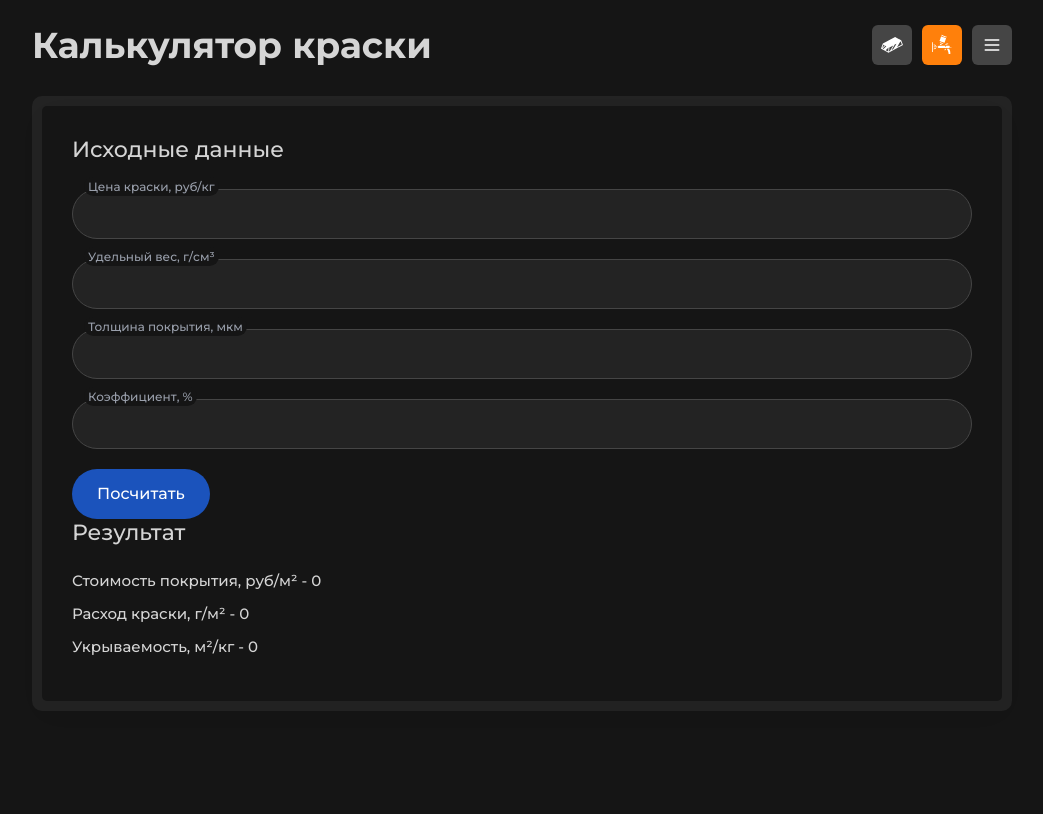
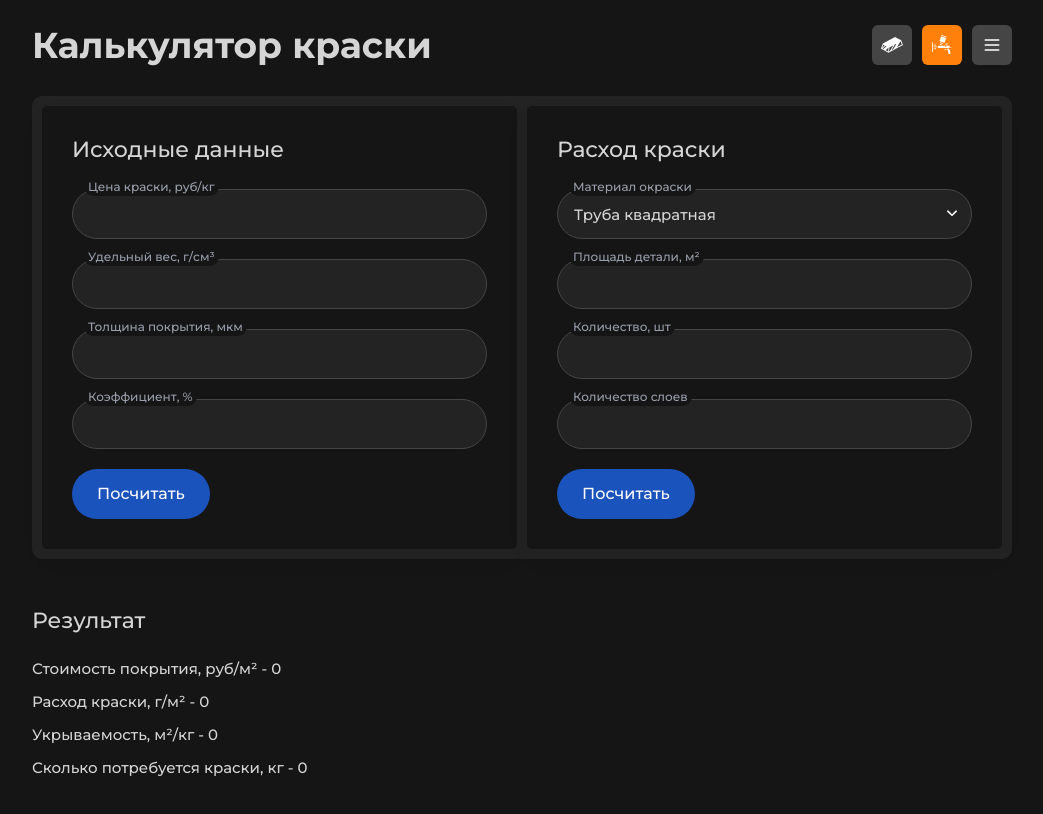
Before and after one commit to STUDIOUMS/Calc-Met, a React (Vite) app: page /paint in a window 1280 px wide. Shown: the top 814 px of the page, without its empty margins (118-1161 px from the left). Built offline with nearby package versions, Linux system fonts and the light colour scheme.

Commit message:
commit 3.4

```diff
--- a/src/global.scss
+++ b/src/global.scss
@@ -63,11 +63,14 @@ body {
 
 .grid {
   display: grid;
-  grid-column-gap: 10px;
-  grid-row-gap: 10px;
+  grid-column-gap: var(--gap);
+  grid-row-gap: var(--gap);
   &-2 { grid-template-columns: repeat(2, 1fr); }
   &-5 { grid-template-columns: repeat(5, 1fr); }
   &-6 { grid-template-columns: repeat(6, 1fr); }
+  &.gap {
+    grid-column-gap: 40px;
+  }
 }
 
 .app {
@@ -109,9 +112,6 @@ body {
     border-radius: 5px;
     padding: 30px;
     &.mb { margin-bottom: 10px; }
-    &:nth-child(1) { grid-area: 1 / 1 / 2 / 2; }
-    &:nth-child(2) { grid-area: 1 / 2 / 2 / 3; }
-    &:nth-child(3) { grid-area: 2 / 1 / 3 / 3; }
     &-footer {
       align-items: center;
       display: flex;
@@ -126,9 +126,24 @@ body {
       padding: 36px 20px 36px 10px;
     }
   }
+  &-metal .appbox {
+    &:nth-child(1) { grid-area: 1 / 1 / 2 / 2; }
+    &:nth-child(2) { grid-area: 1 / 2 / 2 / 3; }
+    &:nth-child(3) { grid-area: 2 / 1 / 3 / 3; }
+  }
 }
 
-// Shapes Icons
+/* app-paint */
+.app-paint {
+  grid-template-columns: repeat(2, 1fr);
+  grid-template-rows: repeat(2, 1fr);
+  .appbox:nth-child(1) { grid-area: 1 / 1 / 2 / 2; }
+  .appbox:nth-child(2) { grid-area: 1 / 2 / 2 / 3; }
+  .appbox:nth-child(3) { grid-area: 2 / 1 / 3 / 3; }
+}
+
+
+/* Shapes Icons */
 .cornerIcon { background-image: url('./assets/corner.svg'); }
 .sheetIcon { background-image: url('./assets/sheet.svg'); }
 .pipeIcon { background-image: url('./assets/pipe.svg'); }
--- a/src/pages/MetalCalc.tsx
+++ b/src/pages/MetalCalc.tsx
@@ -42,7 +42,7 @@ const MetalCalc: React.FC = () => {
   return (
     <>
       <Header title="Калькулятор металлов" />
-      <div className="app-calc">
+      <div className="app-calc app-metal">
         <Materials setMaterials={setMaterials} />
 
         <form onSubmit={handleSubmit(calcHandler)} noValidate className="grid grid-2 grid-tb-1">
--- a/src/pages/PaintCalc.tsx
+++ b/src/pages/PaintCalc.tsx
@@ -1,15 +1,19 @@
+import { useState } from "react"
 import Header from "../components/Header"
+import { selectShapes } from "../selects"
 import Btn from "../ui/Btn"
 import Field from "../ui/Field"
 import FormControl from "../ui/FormControl"
+import Select from "../ui/Select"
 
 const PaintCalc: React.FC = () => {
+  const [material, setMaterial] = useState<string>('pipe-square')
+
   return (
     <>
       <Header title="Калькулятор краски" />
-      <div className="app-calc">
+      <div className="app-calc grid grid-2 grid-mb-1">
         <div className="appbox">
-
           <h4>Исходные данные</h4>
           <Field title="Цена краски, руб/кг">
             <FormControl error={false} register={() => {}} />
@@ -25,13 +29,37 @@ const PaintCalc: React.FC = () => {
           </Field>
 
           <Btn title="Посчитать" type="submit" handler={() => {}} />
+        </div>
 
-          <h4>Результат</h4>
-          <p>Стоимость покрытия, руб/м&sup2; - 0</p>
-          <p>Расход краски, г/м&sup2; - 0</p>
-          <p>Укрываемость, м&sup2;/кг - 0</p>
+        <div className="appbox">
+          <h4>Расход краски</h4>
+          <Field title="Материал окраски">
+            <Select handler={(val) => setMaterial(val)} list={selectShapes} />
+          </Field>
+          <Field title="Площадь детали, м²">
+            <FormControl error={false} register={() => {}} />
+          </Field>
+          <Field title="Количество, шт">
+            <FormControl error={false} register={() => {}} />
+          </Field>
+          <Field title="Количество слоев">
+            <FormControl error={false} register={() => {}} />
+          </Field>
 
+          {material === 'sheet' && <p>
+            <label><input type="checkbox" /> Окраска с двух сторон</label>
+          </p>}
+
+          <Btn title="Посчитать" type="submit" handler={() => {}} />
         </div>
+      </div>
+
+      <div>
+        <h4>Результат</h4>
+        <p>Стоимость покрытия, руб/м&sup2; - 0</p>
+        <p>Расход краски, г/м&sup2; - 0</p>
+        <p>Укрываемость, м&sup2;/кг - 0</p>
+        <p>Сколько потребуется краски, кг - 0</p>
       </div>
     </>
   )
--- a/src/selects.ts
+++ b/src/selects.ts
@@ -11,6 +11,20 @@ export const lengthSizeSelect: SelectItemType[] = [
 export const weightSizeSelect: SelectItemType[] = [
   { value: 'кг.', label: 'кг.' },
   { value: 'тн.', label: 'тн.' },
+]
+
+// selectShapes
+export const selectShapes: SelectItemType[] = [
+  { value: 'pipe-square', label: 'Труба квадратная' },
+  { value: 'sheet', label: 'Лист' },
+  { value: 'pipe', label: 'Труба' },
+  { value: 'circle', label: 'Круг' },
+  { value: 'corner', label: 'Уголок' },
+  { value: 'square', label: 'Квадрат' },
+  { value: 'shwell', label: 'Швеллер' },
+  { value: 'ribbon', label: 'Полоса' },
+  { value: 'rail', label: 'Балка' },
+  { value: 'corner6', label: 'Шестигранник' },
 ]
 
 // selectList
```
